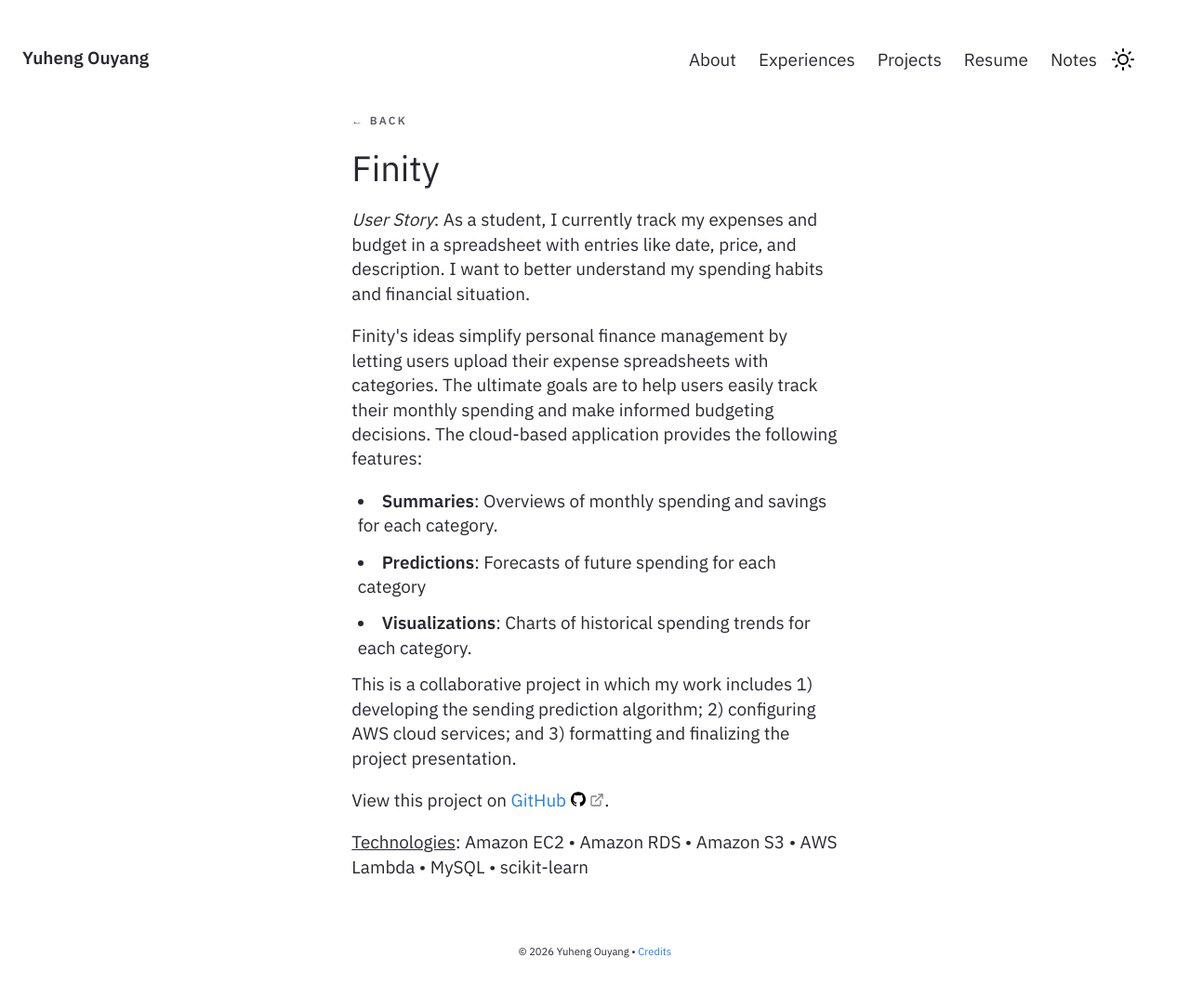
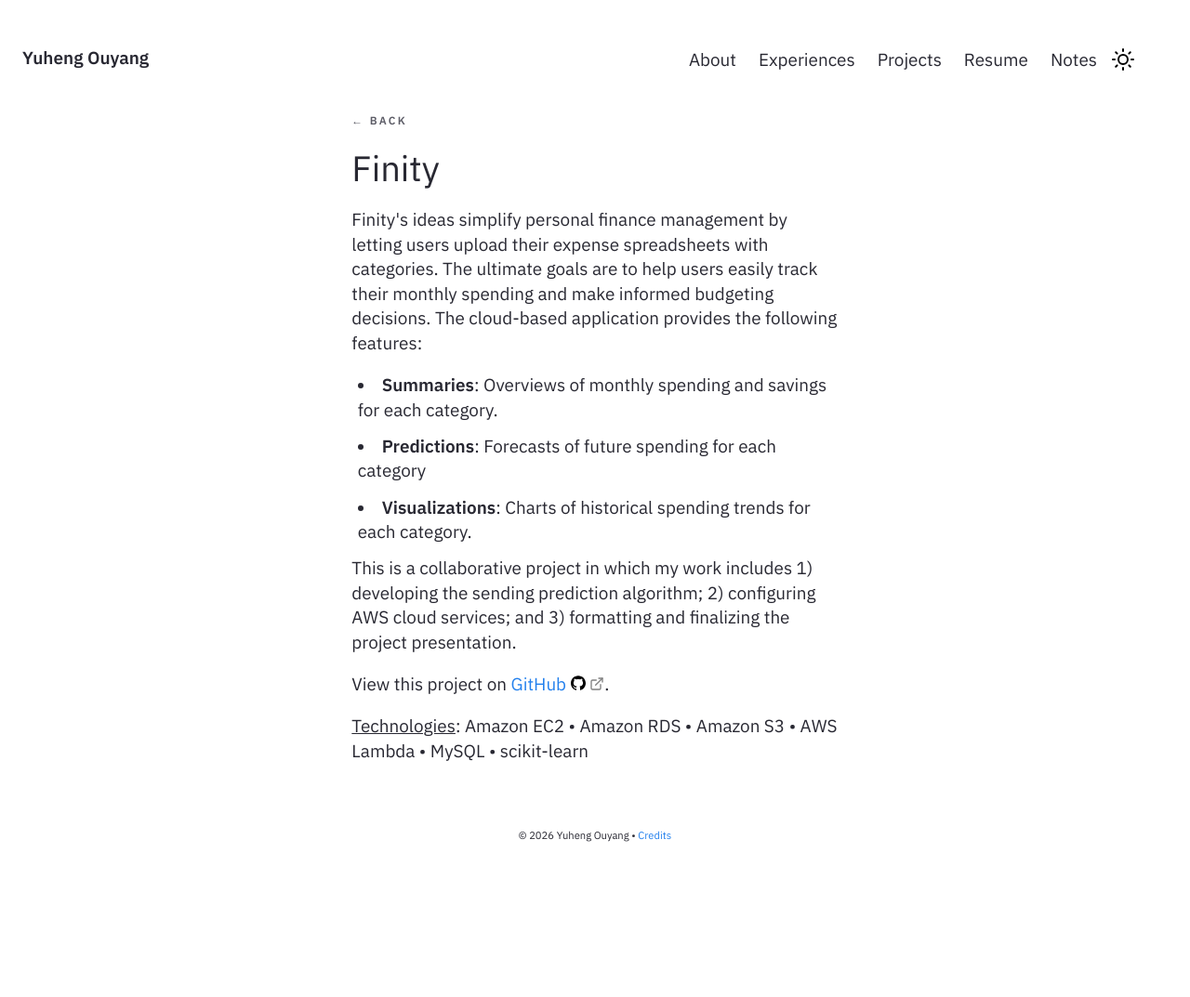
Before and after one commit to yhouyang02/yhouyang02.github.io, a Jekyll site: the page built from _notes/Public/personal-finance-management.md, in a window 1280 px wide. Shown: the whole page at 93% size. Built offline with Jekyll 4.4.1, drawn with Linux system fonts in a browser that asks for light colours; after the commit the page ends 948 px from its top, so only the background shows below that.

Commit message:
Remove user story from notes
Deleted the initial user story from the personal finance management documentation to focus on describing Finity's features and goals.

```diff
--- a/_notes/Public/personal-finance-management.md
+++ b/_notes/Public/personal-finance-management.md
@@ -5,8 +5,6 @@ format: notes
 feed: show
 date: 2024-09-01
 ---
-
-*User Story*: As a student, I currently track my expenses and budget in a spreadsheet with entries like date, price, and description. I want to better understand my spending habits and financial situation.
 
 Finity's ideas simplify personal finance management by letting users upload their expense spreadsheets with categories. The ultimate goals are to help users easily track their monthly spending and make informed budgeting decisions. The cloud-based application provides the following features:
 
```
